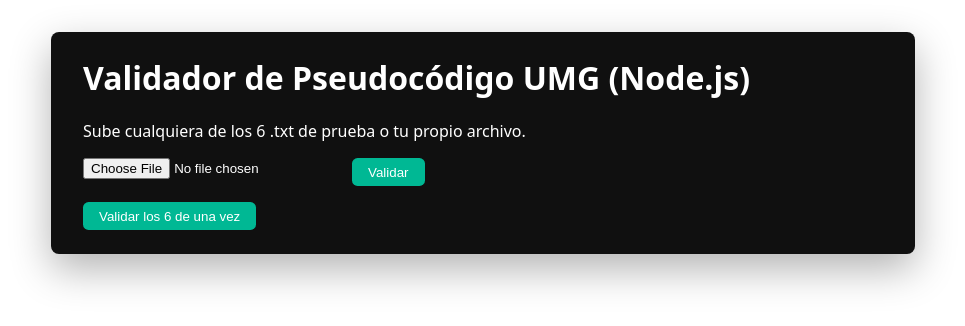
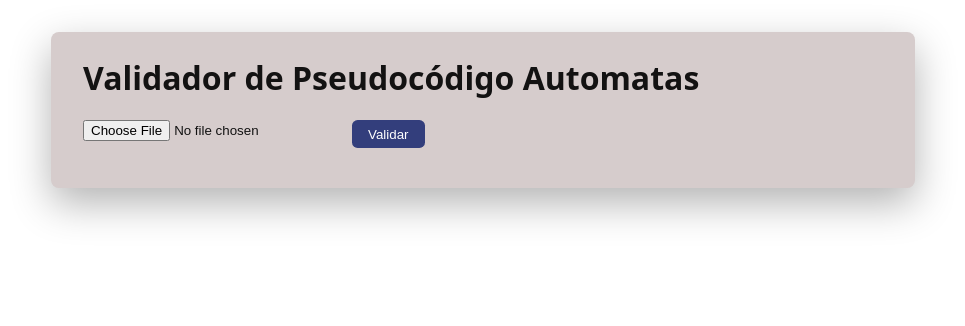
Before and after one commit to MarcosEscobar502/Int-rprete_pseudoc-digo, a website: page public/index.html in a window 1280 px wide. Shown: the whole page, without its empty margins (157-1122 px from the left). Drawn offline with Linux system fonts and the light colour scheme.

Commit message:
Modificacion de u/x

```diff
--- a/public/index.html
+++ b/public/index.html
@@ -2,20 +2,18 @@
 <html lang="es">
   <head>
     <meta charset="utf-8" />
-    <title>Validador de Pseudocódigo UMG (Node.js)</title>
+    <title>Validador de Pseudocódigo Automatas</title>
     <meta name="viewport" content="width=device-width, initial-scale=1" />
     <link rel="stylesheet" href="style.css" />
   </head>
   <body>
     <div class="container">
-      <h1>Validador de Pseudocódigo UMG (Node.js)</h1>
-      <p>Sube cualquiera de los 6 .txt de prueba o tu propio archivo.</p>
+      <h1>Validador de Pseudocódigo Automatas </h1>
+
       <form id="uploadForm">
         <input type="file" name="file" accept=".txt" required />
         <button type="submit">Validar</button>
       </form>
-
-      <button id="btnAll">Validar los 6 de una vez</button>
 
       <div id="result" class="hidden">
         <h2>Reporte</h2>
--- a/public/style.css
+++ b/public/style.css
@@ -1,8 +1,8 @@
 .container {
   max-width: 800px;
   margin: 2rem auto;
-  background: #101010;
-  color: #fff;
+  background: #d6cccc;
+  color: #131212;
   border-radius: .5rem;
   padding: 1.5rem 2rem;
   font-family: system-ui, -apple-system, BlinkMacSystemFont, "Segoe UI", sans-serif;
@@ -15,14 +15,14 @@
   margin-bottom: 1rem;
 }
 button {
-  background: #00b894;
+  background: #333e7c;
   border: none;
   border-radius: .35rem;
   padding: .4rem 1rem;
   color: #fff;
   cursor: pointer;
 }
-button:hover { background: #019875; }
+button:hover { background: #2e22a0; }
 .hidden { display: none; }
 table {
   width: 100%;
```
